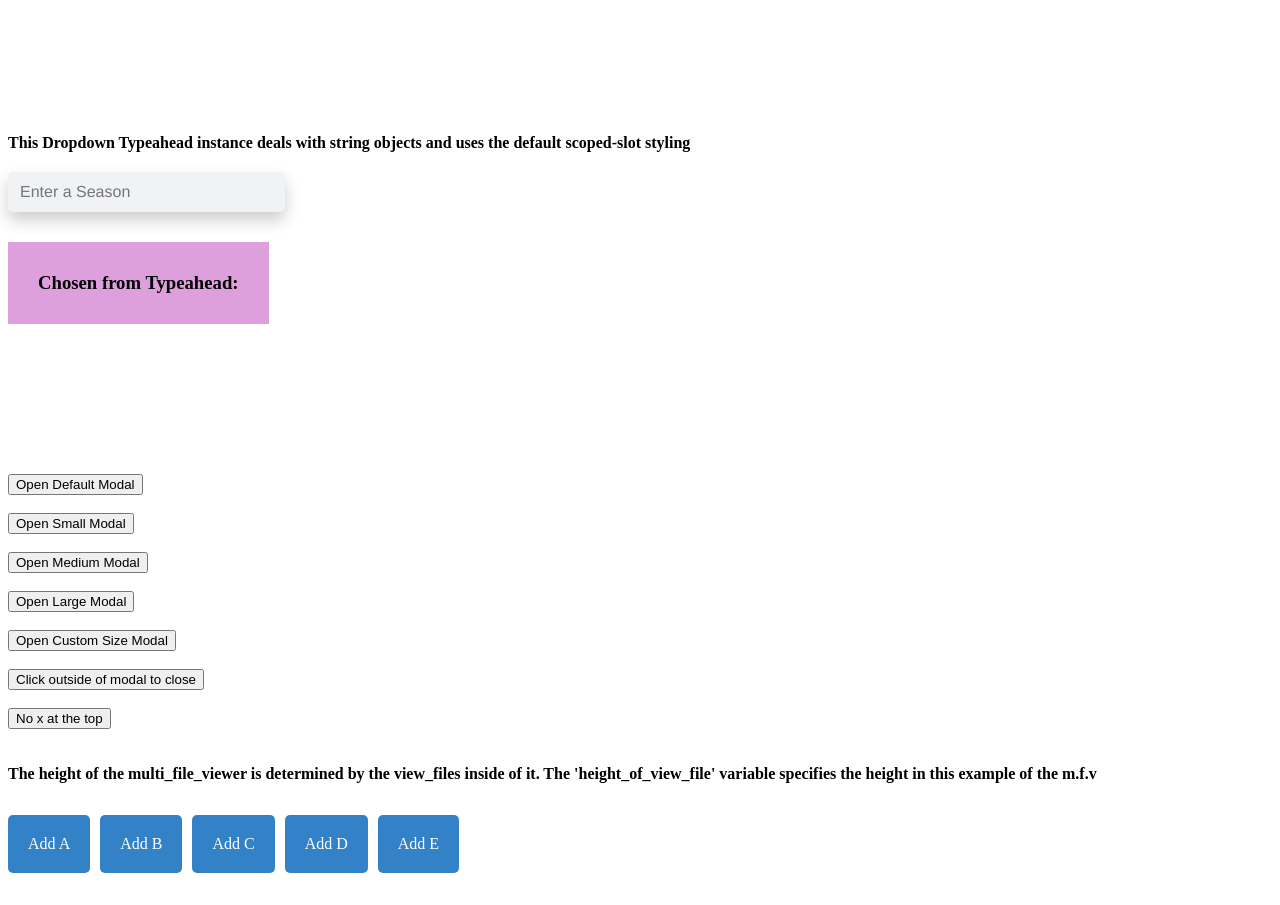
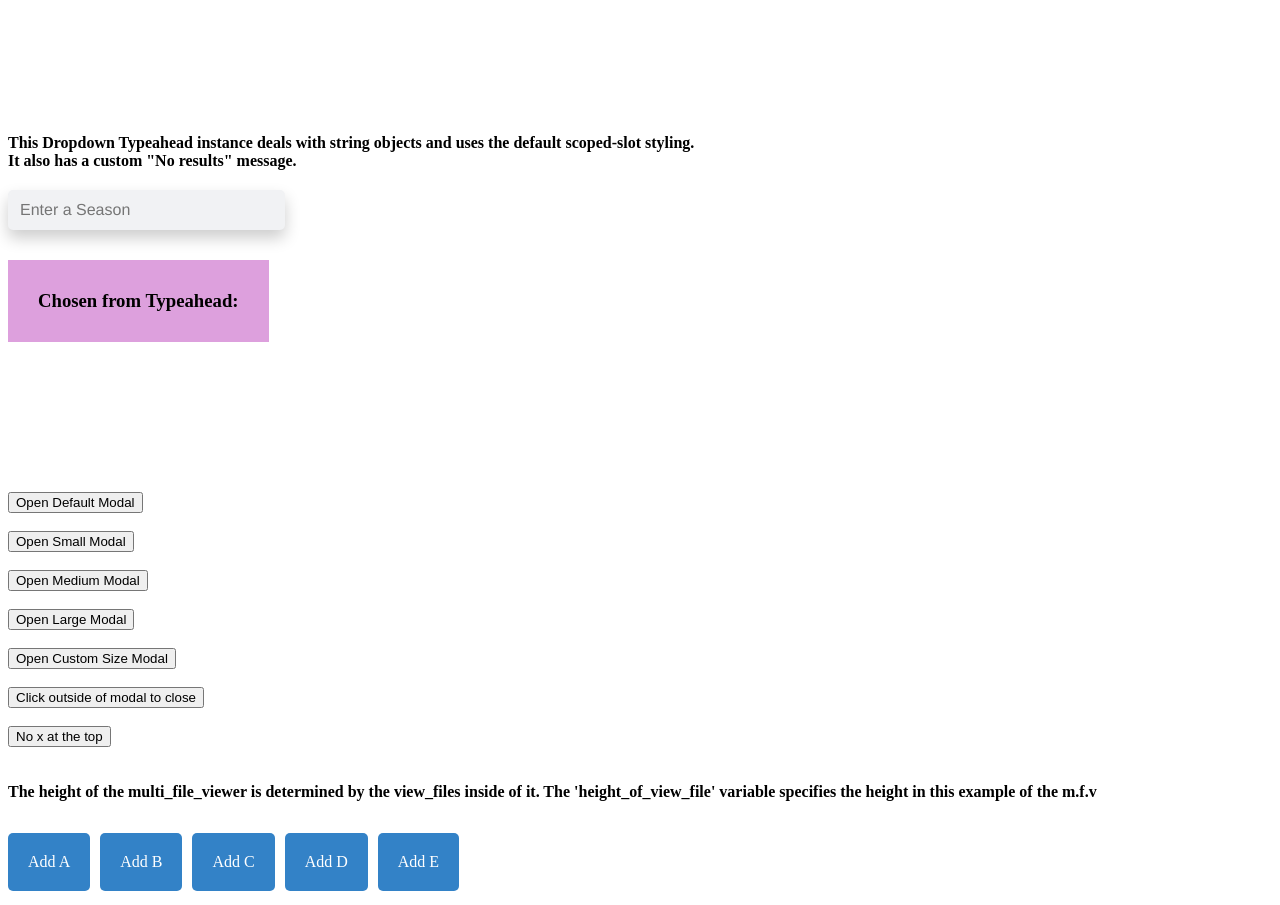
Before and after one commit to eecs-autograder/ag-website-vue, a Vue app: page / in a window 1280 px wide. Shown: the part 4060-4965 px from the top of the page. Built offline with nearby package versions, Linux system fonts and the light colour scheme.

Commit message:
Added note to dropdown typeahead demo about the instance that uses a custom no results message. Also added coverage thresholds to jest config.

```diff
--- a/src/demos/dropdown_typeahead_demo.vue
+++ b/src/demos/dropdown_typeahead_demo.vue
@@ -41,8 +41,13 @@
       <p v-for="item of chosen_items_2"> {{item.last_name}}, {{item.first_name}} </p>
     </div>
 
-    <p class="typeahead-label"><b> This Dropdown Typeahead instance deals with string objects
-      and uses the default scoped-slot styling </b></p>
+    <p class="typeahead-label">
+      <b>
+        This Dropdown Typeahead instance deals with string objects
+        and uses the default scoped-slot styling. <br>
+        It also has a custom "No results" message.
+      </b>
+    </p>
     <div class="control-width-3">
       <dropdown-typeahead
         placeholder_text="Enter a Season"
```
Also changed, not shown: jest.config.js (+9 -1 lines).
